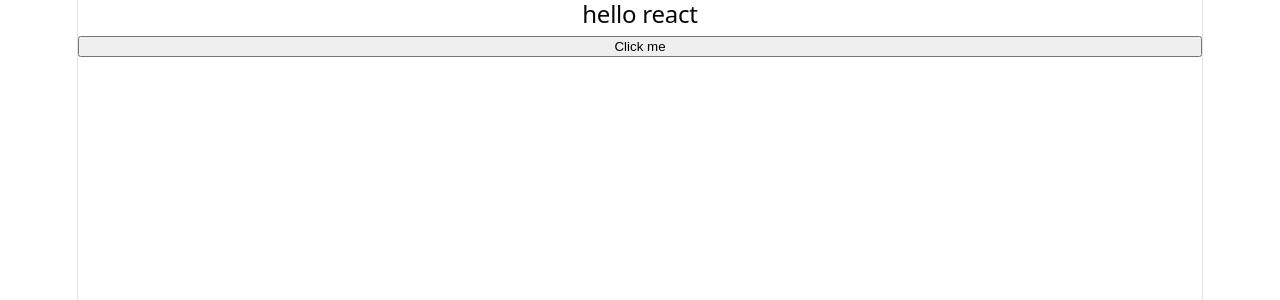
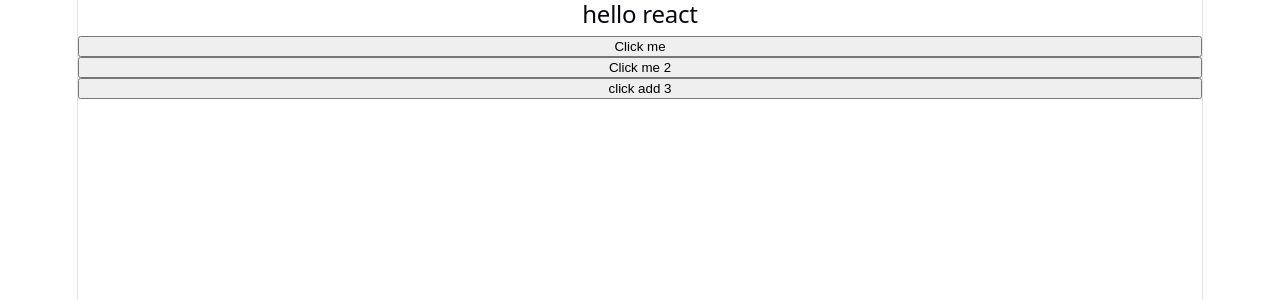
Before and after one commit to Tofazzal-13/More_React_Concept, a React (Vite) app: page / in a window 1280 px wide. Shown: the top 300 px of the page. Built offline with nearby package versions, Linux system fonts and the light colour scheme.

Commit message:
event handler in react

```diff
--- a/src/App.jsx
+++ b/src/App.jsx
@@ -7,10 +7,17 @@ function App() {
     alert("I am clicked");
   }
 
+  const handleAdd3 = (num) => {
+    const newNum = num + 5;
+    alert(newNum)
+  }
+
   return (
     <>
       <h2>hello react</h2>
       <button onClick={handleClick}>Click me</button>
+      <button onClick={() => alert("click 2")}>Click me 2</button>
+      <button onClick={() => handleAdd3(7)}>click add 3</button>
     </>
   )
 }
```
